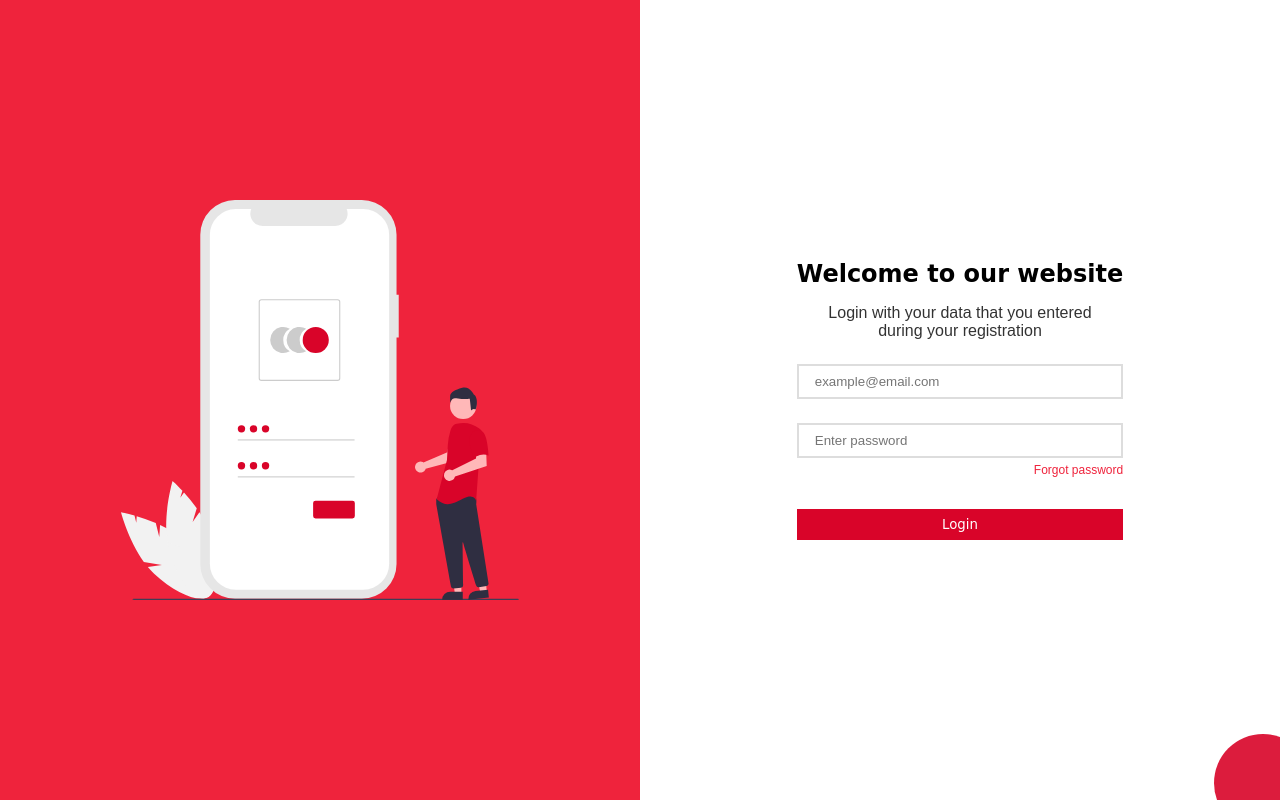
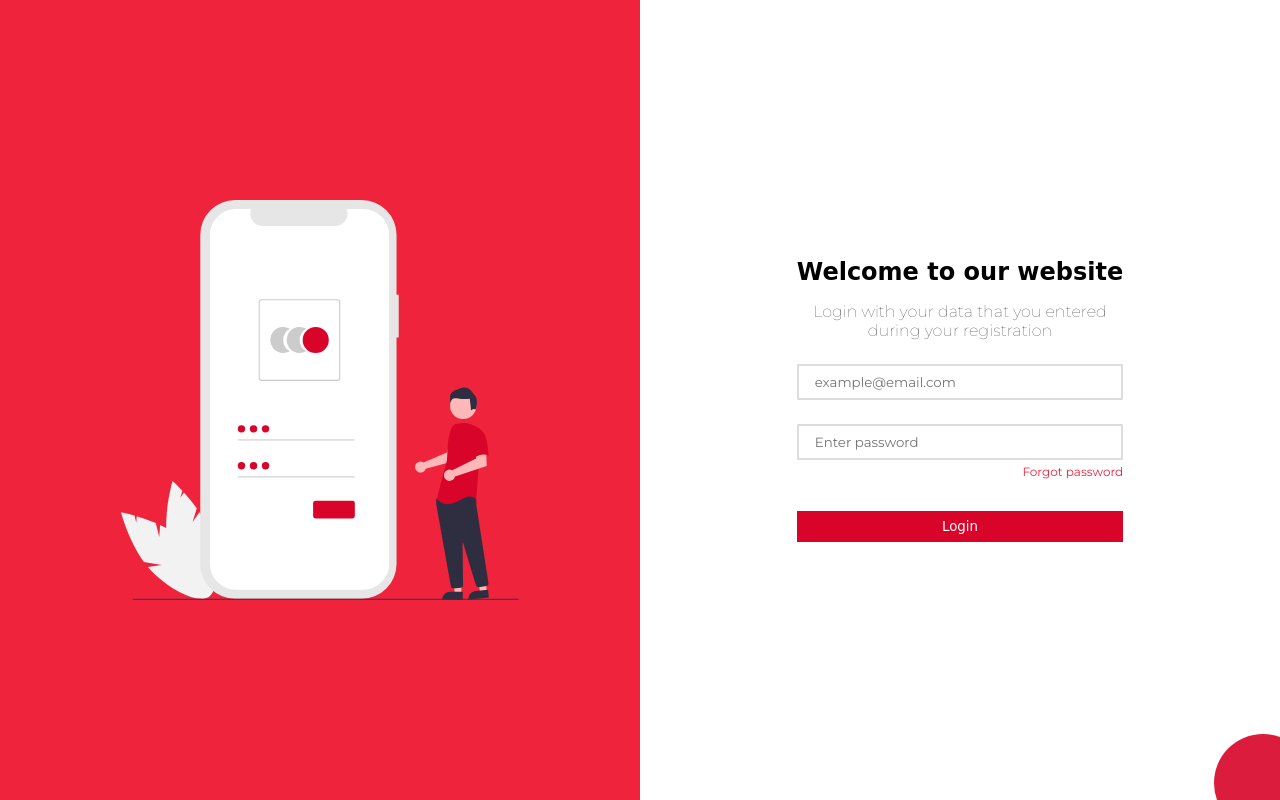
Before and after one commit to FTembe/login-form, a plain HTML site: page index.html in a window 1280 px wide. Drawn offline with Linux system fonts and the light colour scheme.

Commit message:
Update font-family

```diff
--- a/assets/css/main.css
+++ b/assets/css/main.css
@@ -1,11 +1,11 @@
+@import url('https://fonts.googleapis.com/css2?family=Montserrat:wght@100;200;300;400;500;600;700&display=swap');
 *{
 	margin:0;
 	padding:0;
 	overflow: hidden;
 	box-sizing: border-box;
 	outline: none;
-	font-family: Montserrat, sans-serif;
-
+	font-family: 'Montserrat', sans-serif;
 }
 .content{
 	width: 100%;
```
